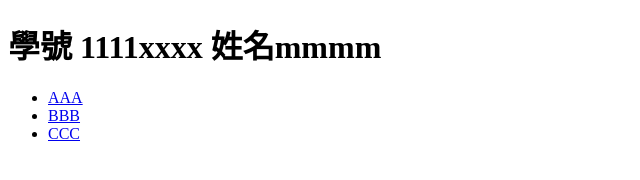
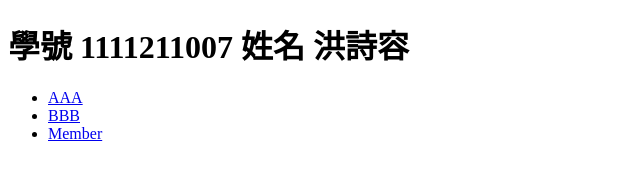
Before and after one commit to 1111211007/Botpractise, a plain HTML site: page index.html in a window 1280 px wide. Shown: the whole page, without its empty margins (0-640 px from the left). Drawn offline with Linux system fonts and the light colour scheme.

Commit message:
設立member

```diff
--- a/index.html
+++ b/index.html
@@ -7,11 +7,11 @@
     <title>2022 UD2 git practice</title>
 </head>
 <body>
-	<h1>學號 1111xxxx 姓名mmmm</h1>
+	<h1>學號 1111211007 姓名 洪詩容</h1>
     <ul>
         <li><a href="aaa.html">AAA</a></li>
         <li><a href="bbb.html">BBB</a></li>
-        <li><a href="ccc.html">CCC</a></li>
+        <li><a href="member.html">Member</a></li>
     </ul>
 </body>
 </html>
```
Also changed, not shown: member.html (renamed from ccc.html).
